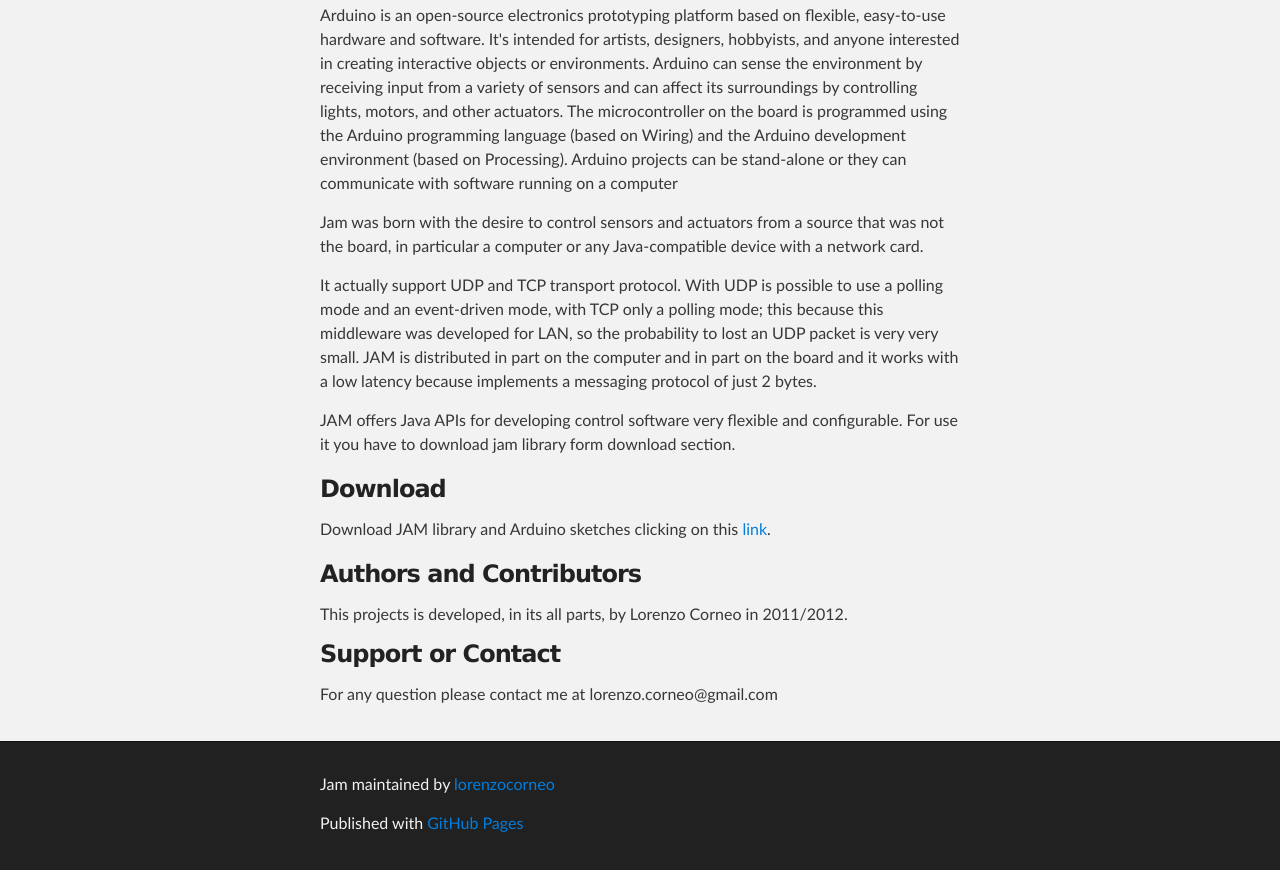
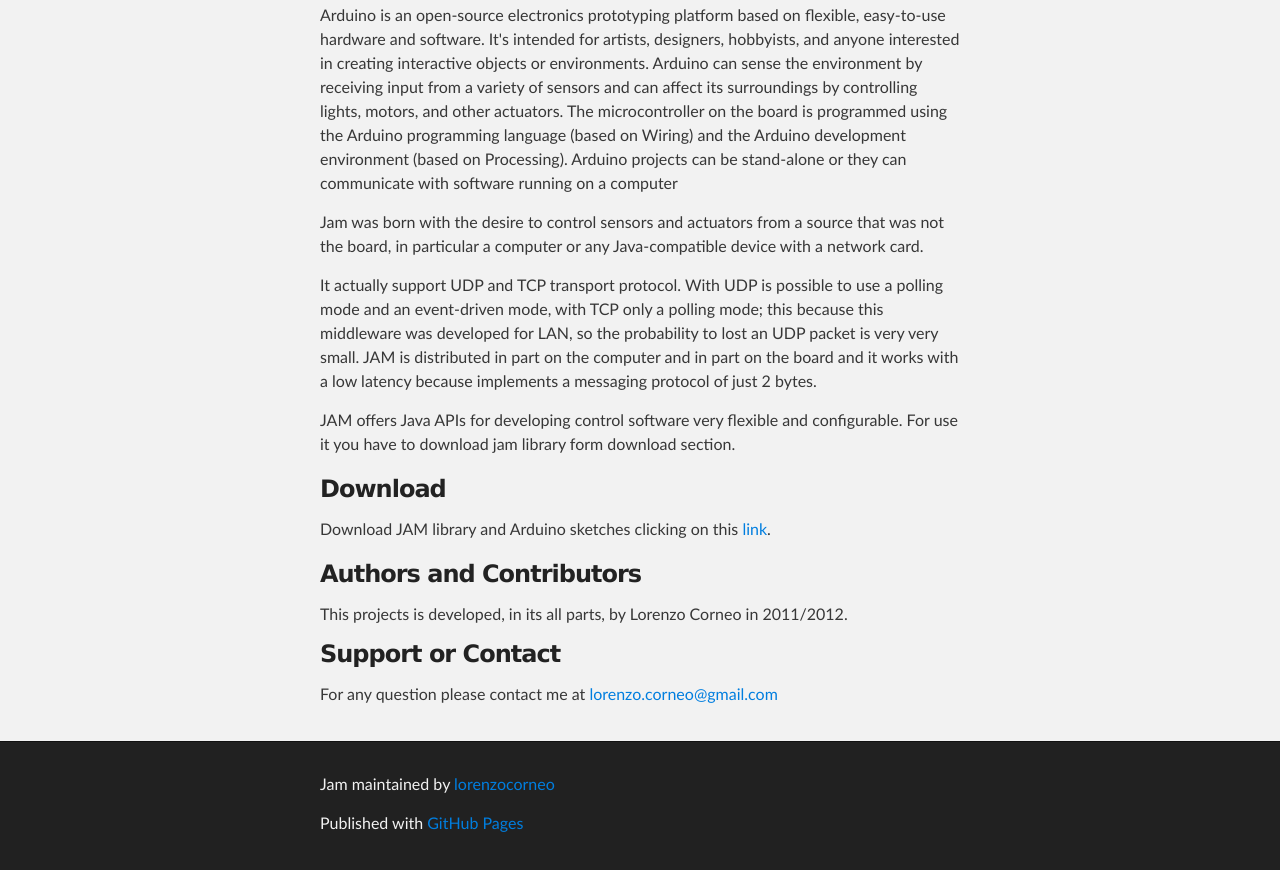
Before and after one commit to lorenzocorneo/JAM, a plain HTML site: page index.html in a window 1280 px wide. Shown: the part 402-1272 px from the top of the page. Drawn offline with Linux system fonts and the light colour scheme.

Commit message:
Update index.html

```diff
--- a/index.html
+++ b/index.html
@@ -43,7 +43,7 @@ This projects is developed, in its all parts, by Lorenzo Corneo in 2011/2012.
 
 <h3>Support or Contact</h3>
 
-<p>For any question please contact me at lorenzo.corneo@gmail.com</p>
+<p>For any question please contact me at <a mailto="lorenzo.corneo@gmail.com">lorenzo.corneo@gmail.com</a></p>
       </section>
     </div>
 
```
